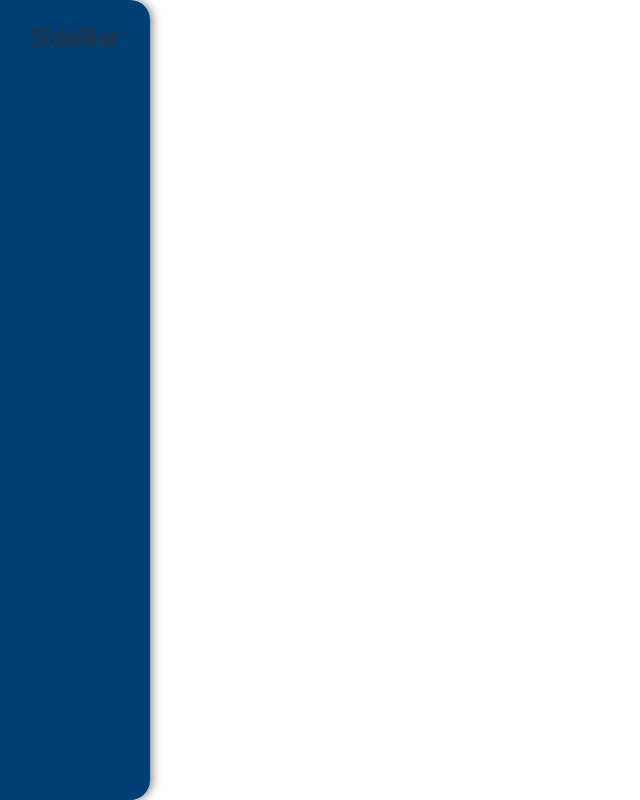
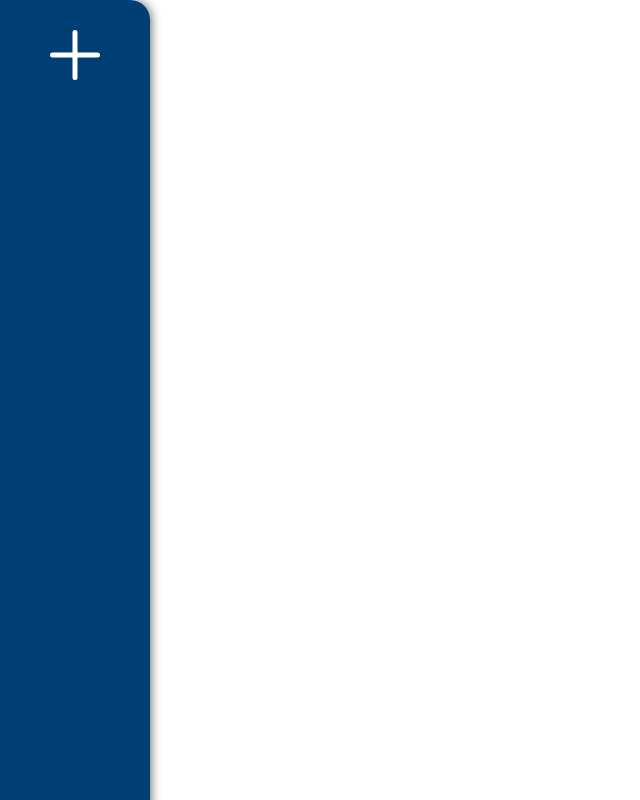
Before and after one commit to jeppeb95/Task-Manager, a React (Vite) app in the folder Task-Manager/: page / in a window 1280 px wide. Shown: the whole page, without its empty margins (0-640 px from the left). Built offline with nearby package versions, Linux system fonts and the light colour scheme.

Commit message:
Tilføjelse af plus-button uden onClick endnu

```diff
--- a/Task-Manager/src/SideBar.css
+++ b/Task-Manager/src/SideBar.css
@@ -1,3 +1,4 @@
+/*Styling af sidebar*/
 .SideBar {
     position: fixed;
     left: 0;
@@ -8,4 +9,35 @@
     box-shadow: 2px 0 10px rgba(0, 0, 0, 0.5);
     border-top-right-radius: 20px;
     border-bottom-right-radius: 20px;
+    padding-top: 30px;
+
 }
+
+.plusKnap {
+    position: relative;
+    background: transparent;
+    border: none;
+    cursor: pointer;
+    padding: 0;
+    outline: none;
+    width: 50px;
+    height: 50px;
+}
+
+.plusKnap span {
+    width: 50px;
+    height: 5px;
+    background: white;
+    position: absolute;
+    transform: translate(-50%, -50%);
+    border-radius: 10px;
+    transition: ease-in 0.2s;
+}
+
+.plusKnap span.vertikal {
+    transform: translate(-50%, -50%) rotate(90deg);
+}
+
+.plusKnap:hover span {
+    background: #20be4f;
+}
--- a/Task-Manager/src/SideBar.jsx
+++ b/Task-Manager/src/SideBar.jsx
@@ -1,9 +1,13 @@
 import './SideBar.css';
 
+/*Side bar komponentet*/
 function SideBar() {
     return (
         <div className="SideBar">
-            <h2>SideBar</h2>
+
+            {/*Tilføj knap*/}
+            <button className='plusKnap'><span></span><span className='vertikal'></span></button>
+
         </div>
     );
 }
```
